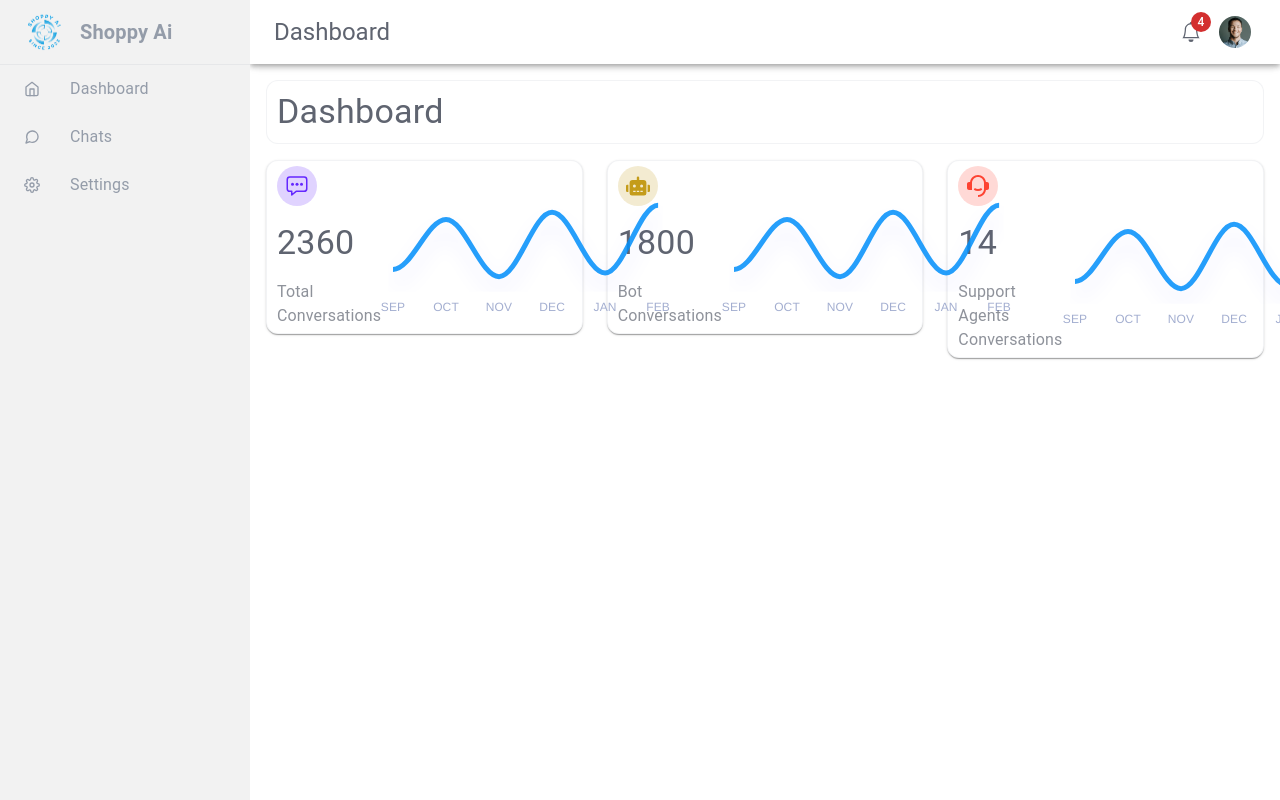
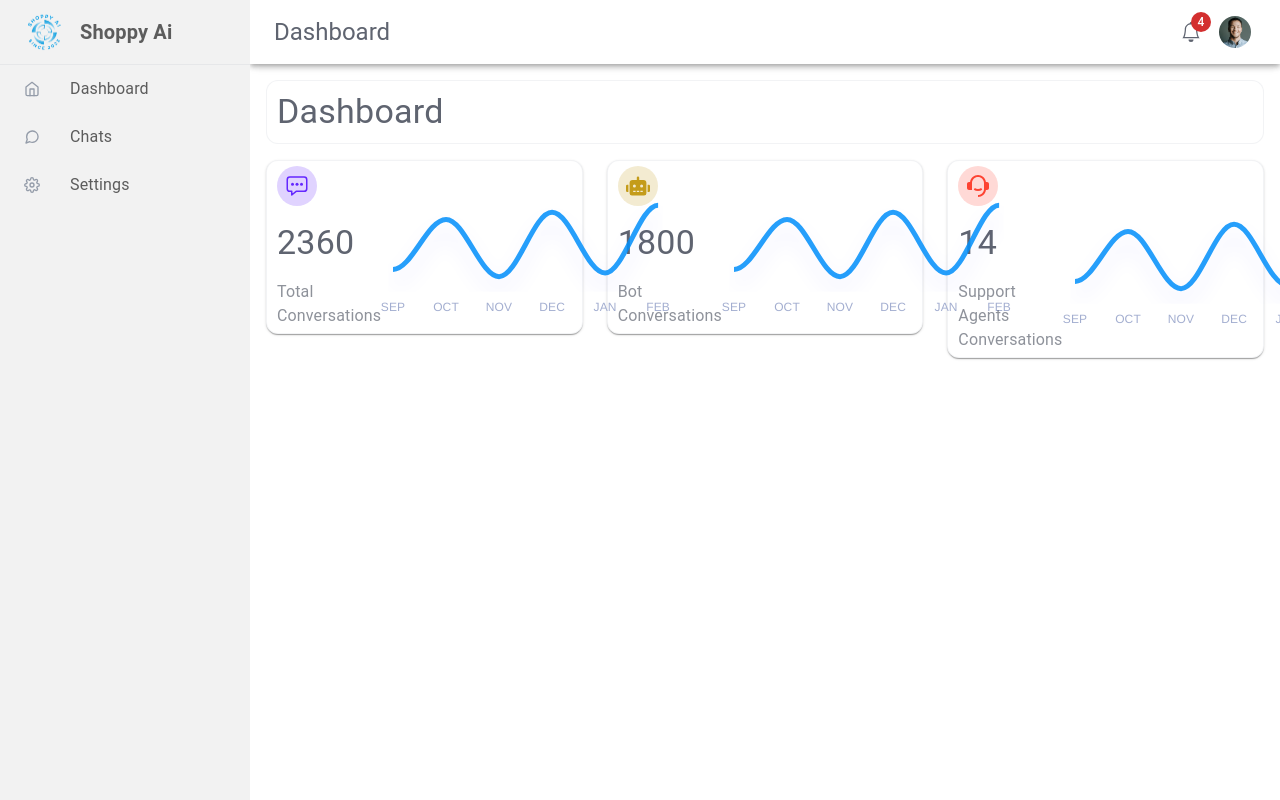
Before and after one commit to iamoluwafisayo/SHOPPY-AI, a React (Create React App) app in the folder frontend/: page /dashboard in a window 1280 px wide. Shown: the top 800 px of the page. Built offline with nearby package versions, Linux system fonts and the light colour scheme.

Commit message:
style: text color readjusted

```diff
--- a/frontend/src/components/common/dashboard/Sidebar.jsx
+++ b/frontend/src/components/common/dashboard/Sidebar.jsx
@@ -23,7 +23,7 @@ const Sidebar = ({ window, sideBarWidth, mobileOpen, handleDrawerToggle }) => {
           alt="Logo"
           sx={{ width: 40 }}
         />
-        <Typography variant="h6" sx={{ fontWeight: "bold", ml: 2 }}>
+        <Typography variant="h6" sx={{ fontWeight: "bold", ml: 2, color:"grey.dark" }}>
           Shoppy Ai
         </Typography>
       </Toolbar>
--- a/frontend/src/components/common/dashboard/SidebarItem.jsx
+++ b/frontend/src/components/common/dashboard/SidebarItem.jsx
@@ -21,7 +21,7 @@ const SidebarItem = ({ name, icon, url }) => {
         <ListItemIcon sx={{ color: "sidebar.textColor" }}>{icon}</ListItemIcon>
         <ListItemText
           primary={name}
-          sx={{ ml: "-10px", color: "sidebar.textColor" }}
+          sx={{ ml: "-10px", color: "grey.dark" }}
         />
       </ListItemButton>
     </NavLink>
```
